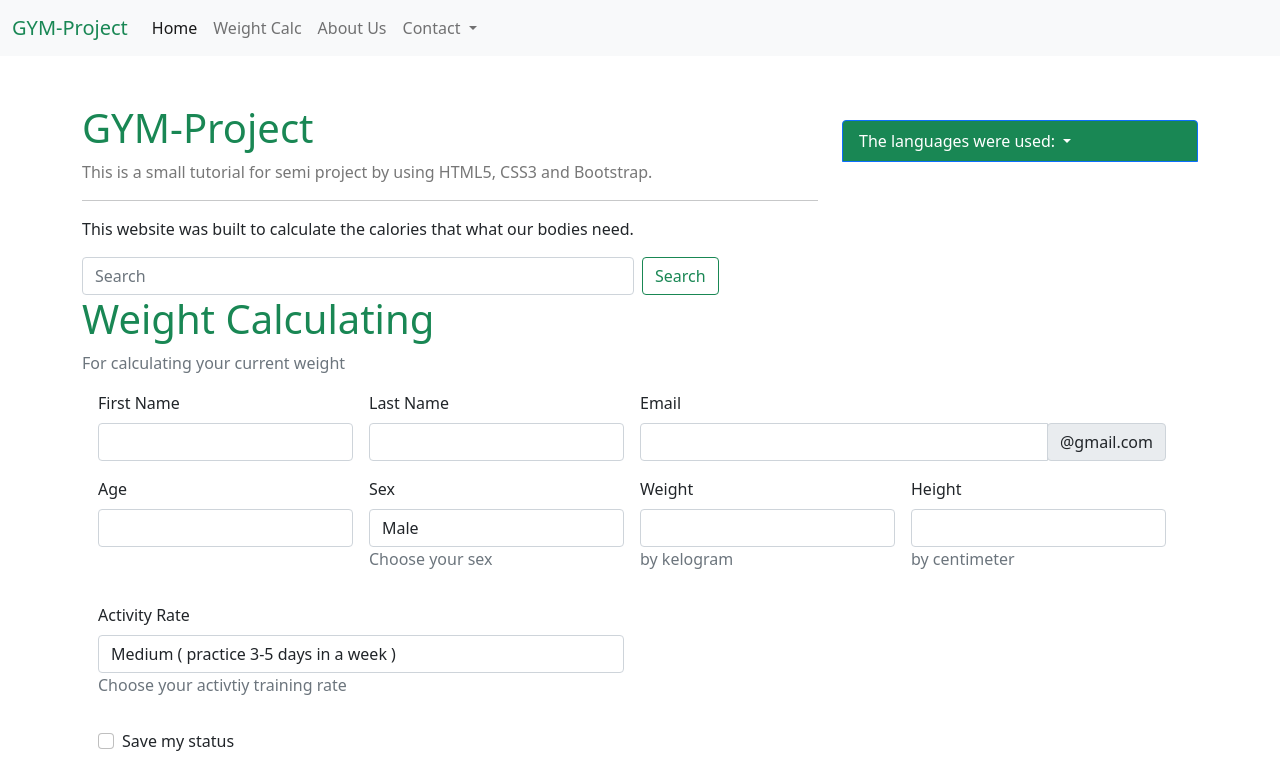
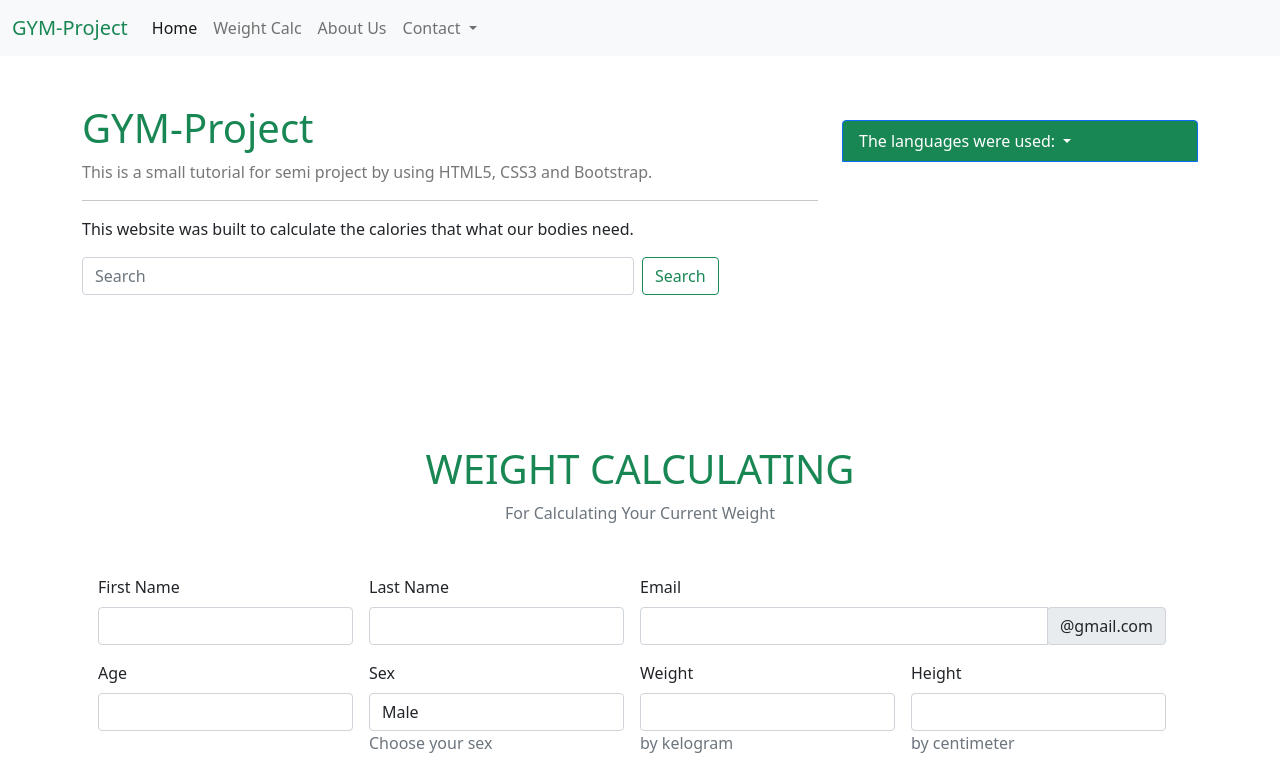
Before and after one commit to YoussefTurkey/First-Project, a plain HTML site: page index.html in a window 1280 px wide. Shown: the top 776 px of the page. Drawn offline with Linux system fonts and the light colour scheme.

Commit message:
Update Nouvil.css

```diff
--- a/css/Nouvil.css
+++ b/css/Nouvil.css
@@ -7,3 +7,25 @@
 .container {
   border-radius: 5px;
 }
+.calc {
+  margin-top: 150px;
+  margin-bottom: 100px;
+}
+.calc h1 {
+  text-align: center;
+  text-transform: uppercase;
+  margin-top: 15px;
+}
+.calc > p {
+  text-align: center;
+  color: rgb(63, 63, 63);
+  text-transform: capitalize;
+  margin-bottom: 50px;
+}
+.t {
+  color: #777;
+  transition: all 0.3s ease;
+}
+.t:hover {
+  color: #198754;
+}
```
